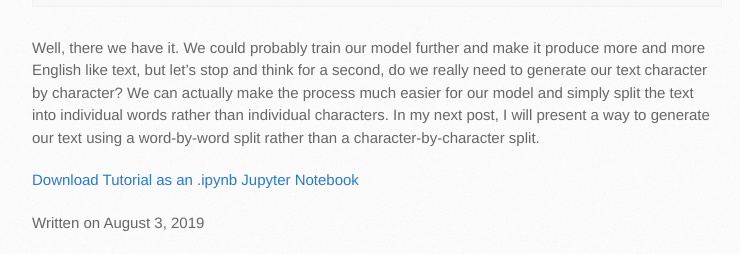
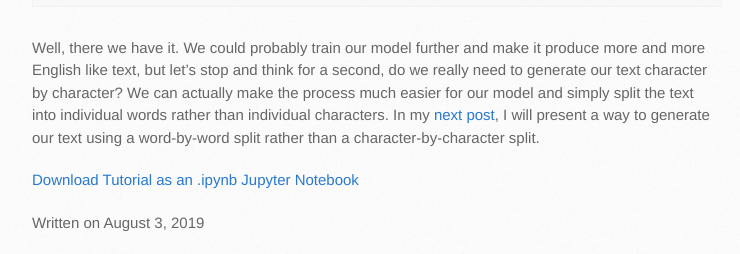
Before and after one commit to bshabashFD/bshabashFD.github.io_old2, a Jekyll site: the page built from _posts/2019-08-03-how-to-use-text-with-rnn.md, in a window 1280 px wide and 900 px high, scrolled down 8679 px. Shown: the part 643-897 px from the top of the window, without its empty margins (138-878 px from the left). Built offline with Jekyll 4.4.1, drawn with Linux system fonts in a browser that asks for light colours; formulas are drawn with MathJax 3; a script that is not in the unit is left out; part of the change alters nothing that is shown.

````diff
--- a/_posts/2019-08-03-how-to-use-text-with-rnn.md
+++ b/_posts/2019-08-03-how-to-use-text-with-rnn.md
@@ -356,6 +356,6 @@ And I hot spite the over-mouth to
 ```
 
 Well, there we have it. We could probably train our model further and make it produce more and more English like text, but let’s stop and think for a second, do we really need to generate our text character by character? We can actually make the process much easier for our model and simply split the text into individual words rather than individual characters.
-In my next post, I will present a way to generate our text using a word-by-word split rather than a character-by-character split.
+In my [next post](https://bshabashfd.github.io/2019/08/16/how-to-use-text-with-rnn2.html), I will present a way to generate our text using a word-by-word split rather than a character-by-character split.
 
 <a href="https://github.com/bshabashFD/bshabashFD.github.io/blob/master/assets/_notebooks/how-to-use-text-with-rnn.ipynb" download="download">Download Tutorial as an .ipynb Jupyter Notebook</a>
````
